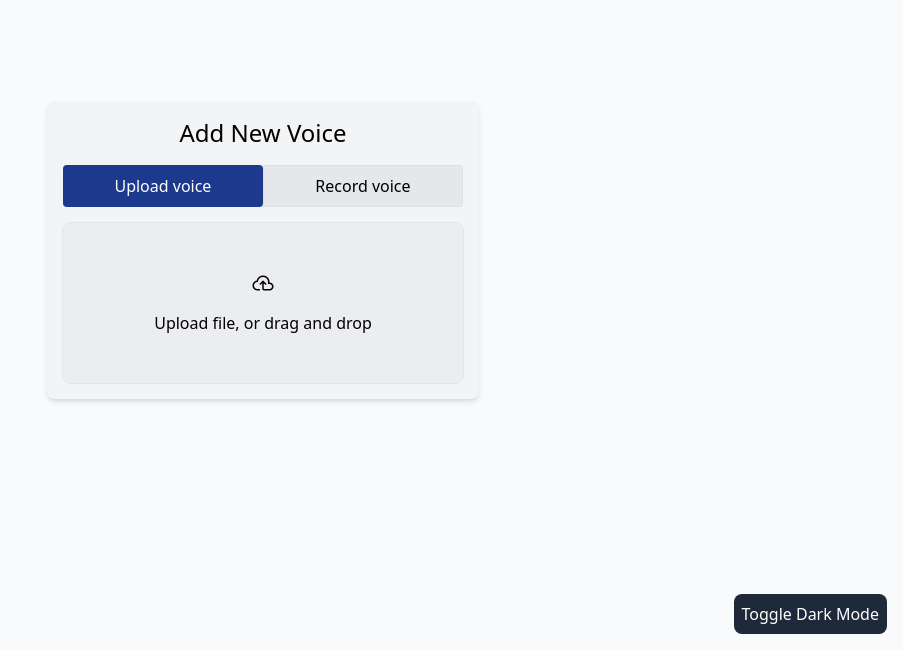
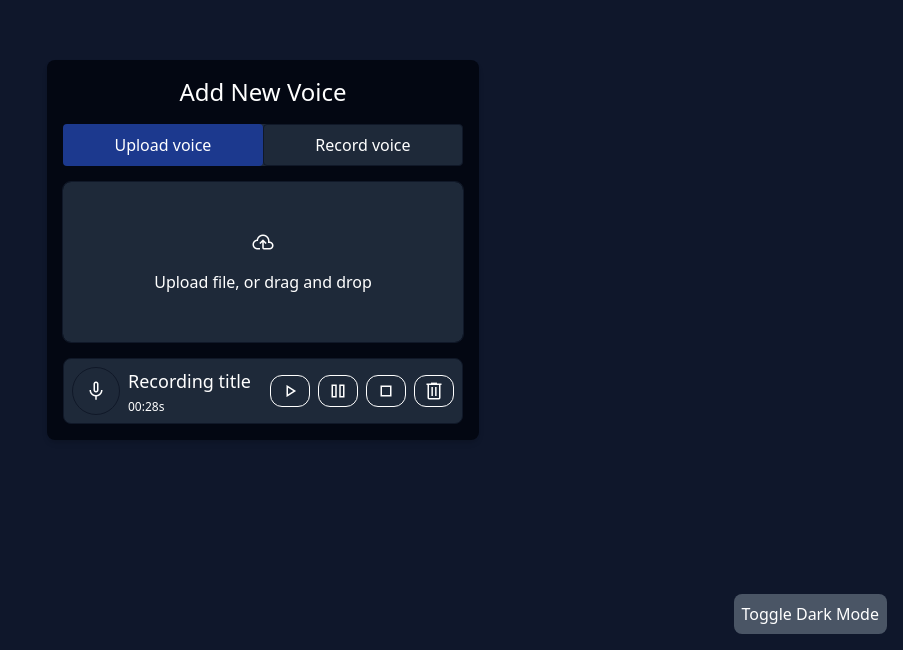
Before and after one commit to nuxtifyts/audio-lens, a website built with Vite: page index.html in a window 1280 px wide. Shown: the part 150-800 px from the top of the page, without its empty margins (377-1280 px from the left). Built offline with nearby package versions, Linux system fonts and the light colour scheme.

Commit message:
feat: implement audio controls and enhance UI for Audio Lens component

```diff
--- a/index.html
+++ b/index.html
@@ -1,11 +1,11 @@
 <!doctype html>
-<html lang="en" class="">
+<html lang="en" class="dark">
   <head>
     <meta charset="UTF-8" />
     <meta name="viewport" content="width=device-width, initial-scale=1.0" />
     <title>Audio Lens</title>
     <link href="/src/css/style.css" rel="stylesheet" />
-    <link rel="stylesheet" href="https://fonts.googleapis.com/css2?family=Material+Symbols+Outlined:opsz,wght,FILL,GRAD@24,300,0,0&text=cloud_upload,cloud_done,cloud_alert" />
+    <link rel="stylesheet" href="https://fonts.googleapis.com/css2?family=Material+Symbols+Outlined:opsz,wght,FILL,GRAD@24,300,0,0&text=cloud_upload,cloud_done,cloud_alert,mic,play_arrow,pause,stop,delete" />
 
     <style>
       .material-symbols-outlined {
@@ -19,6 +19,7 @@
   </head>
 
   <body class="bg-gray-50 dark:bg-slate-900 dark:text-white flex items-center justify-center h-screen text-center">
+    <!-- AUDIO LENS COMPONENT START -->
     <div
       class="flex flex-col items-center gap-4 p-4 bg-gray-100 dark:bg-gray-950 rounded-lg shadow-md"
       id="app"
@@ -52,8 +53,11 @@
 
       <template x-if="isUploadMode">
         <label
-          class="relative outline outline-gray-300/50 bg-gray-200/50 dark:outline-gray-900 dark:bg-gray-800 rounded-lg w-full cursor-pointer flex flex-col gap-4 items-center justify-center h-40"
-          :class="{ 'outline-2': fileDraggedWithin}"
+          class="relative outline-gray-300/50 bg-gray-200/50 dark:outline-gray-900 dark:bg-gray-800 rounded-lg w-full cursor-pointer flex flex-col gap-4 items-center justify-center h-40"
+          :class="{
+            'outline': !fileDraggedWithin,
+            'outline-2': fileDraggedWithin
+          }"
           for="audioLensUploadFiles"
         >
           <input
@@ -82,7 +86,42 @@
           Record
         </div>
       </template>
+
+      <div class="flex flex-col gap-4 w-full border border-gray-300/50 dark:border-gray-900 rounded-lg bg-gray-200/50 dark:bg-gray-800 p-2">
+        <div class="flex gap-2 items-center">
+          <div class="flex items-center justify-center w-12 h-12 border border-gray-300/50 dark:border-gray-900 rounded-full">
+            <span class="material-symbols-outlined">mic</span>
+          </div>
+
+          <div class="flex flex-col gap-1 items-start flex-grow dark:text-white">
+            <span class="text-lg">Recording title</span>
+
+            <span class="flex gap-2 items-center">
+              <span class="text-xs">00:28s</span>
+            </span>
+          </div>
+
+          <div class="flex gap-2">
+            <button class="p-2 w-10 h-8 flex items-center justify-center rounded-xl border-1 border-gray-600 text-gray-600 bg-gray-100/50 hover:bg-gray-300/50 dark:border-white dark:bg-gray-800 dark:hover:bg-gray-700 dark:text-white transition-colors duration-300 ease-in-out cursor-pointer">
+              <span class="material-symbols-outlined">play_arrow</span>
+            </button>
+
+            <button class="p-2 w-10 h-8 flex items-center justify-center rounded-xl border-1 border-gray-600 text-gray-600 bg-gray-100/50 hover:bg-gray-300/50 dark:border-white dark:bg-gray-800 dark:hover:bg-gray-700 dark:text-white transition-colors duration-300 ease-in-out cursor-pointer">
+              <span class="material-symbols-outlined">pause</span>
+            </button>
+
+            <button class="p-2 w-10 h-8 flex items-center justify-center rounded-xl border-1 border-gray-600 text-gray-600 bg-gray-100/50 hover:bg-gray-300/50 dark:border-white dark:bg-gray-800 dark:hover:bg-gray-700 dark:text-white transition-colors duration-300 ease-in-out cursor-pointer">
+              <span class="material-symbols-outlined">stop</span>
+            </button>
+
+            <button class="p-2 w-10 h-8 flex items-center justify-center rounded-xl border-1 border-gray-600 text-gray-600 bg-gray-100/50 hover:bg-gray-300/50 dark:border-white dark:bg-gray-800 dark:hover:bg-gray-700 dark:text-white hover:text-red-600 hover:border-red-600 transition-colors duration-300 ease-in-out cursor-pointer">
+              <span class="material-symbols-outlined">delete</span>
+            </button>
+          </div>
+        </div>
+      </div>
     </div>
+    <!-- AUDIO LENS COMPONENT END -->
 
     <button
       class="fixed bottom-4 right-4 p-2 bg-gray-800 hover:bg-gray-950 dark:bg-gray-600 dark:hover:bg-gray-400 text-white transition-colors duration-300 ease-in-out cursor-pointer rounded-lg"
```
